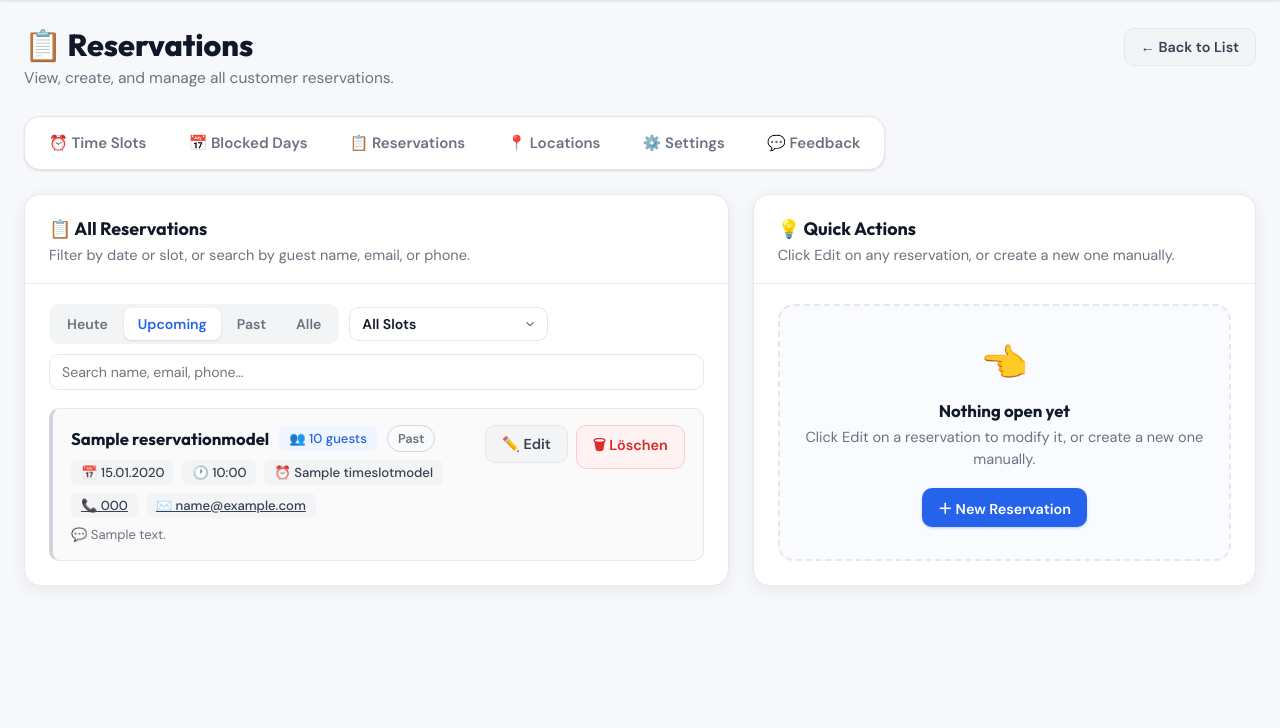
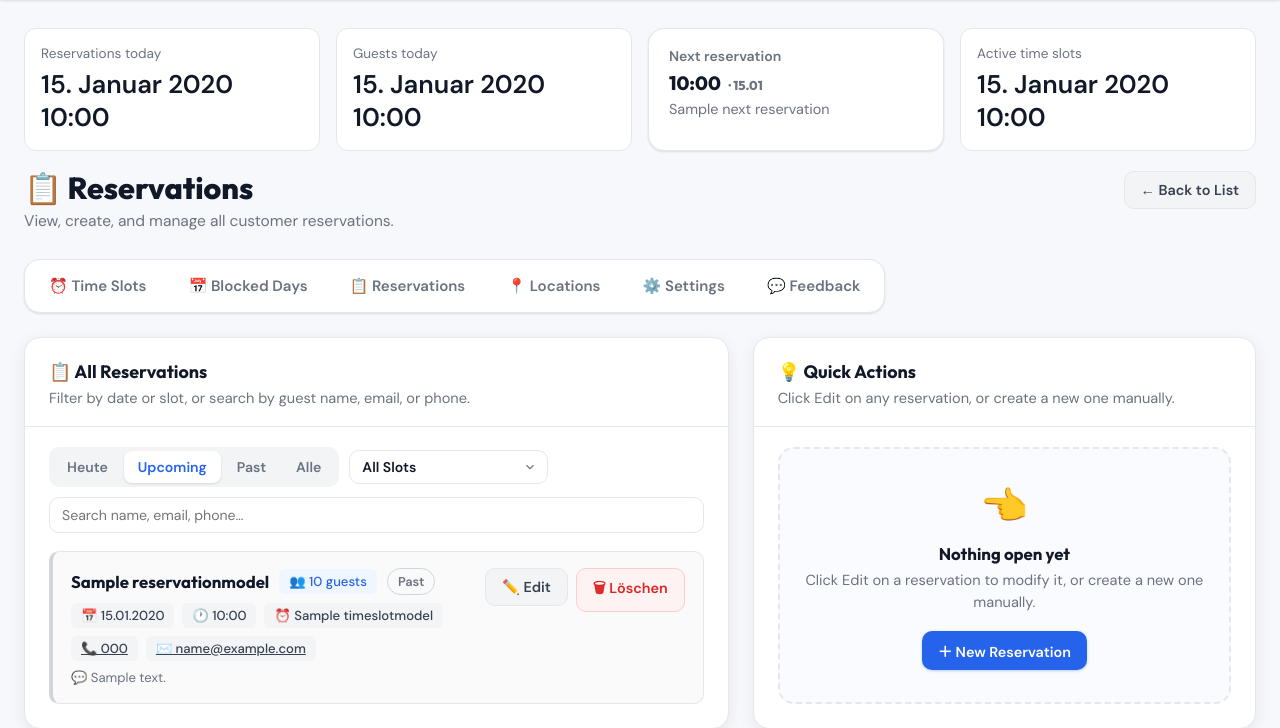
Before and after one commit to mic2025476/ming_dynastie, a Django app: template dashboard/templates/dashboard/index.html in a window 1280 px wide. Shown: the part 60-788 px from the top of the page. Before the commit the page ends 655 px from the top, so only its background shows below. Run offline with Django 4.2, Linux system fonts and the light colour scheme; tables that the repository leaves empty hold one stand-in row (values such as "Sample post"); the template is opened without the code that fills it: values that come from a table or form of the project are taken from there, most other values are stand-ins (such as "Sample title", 1, 10 or a date in 2020).

Commit message:
current date reservations overview and sending email to customer if info updated

```diff
--- a/dashboard/forms.py
+++ b/dashboard/forms.py
@@ -132,6 +132,7 @@ class ReservationForm(forms.ModelForm):
         self.fields["date"].input_formats = ["%Y-%m-%d"]
 
         today = date.today()
+        dashboard_overview = None
 
         if self.instance and self.instance.pk and self.instance.date and self.instance.date < today:
             self.fields["date"].widget.attrs["min"] = self.instance.date.strftime("%Y-%m-%d")
--- a/dashboard/templates/dashboard/index.html
+++ b/dashboard/templates/dashboard/index.html
@@ -468,6 +468,53 @@
       .filter-tab   { flex: 1; text-align: center; }
       .feedback-meta-grid { grid-template-columns: 1fr; }
     }
+      .overview-grid {
+      display: grid;
+      grid-template-columns: repeat(4, minmax(0, 1fr));
+      gap: 16px;
+      margin-bottom: 22px;
+    }
+
+    .overview-card {
+      background: var(--card);
+      border: 1px solid var(--border);
+      border-radius: var(--radius);
+      box-shadow: var(--shadow-sm);
+      padding: 18px 20px;
+    }
+
+    .overview-label {
+      font-size: 0.88rem;
+      font-weight: 600;
+      color: var(--muted);
+      margin-bottom: 8px;
+    }
+
+    .overview-value {
+      font-family: 'Outfit', sans-serif;
+      font-size: 1.8rem;
+      font-weight: 800;
+      line-height: 1.1;
+      color: var(--text);
+    }
+
+    .overview-subtext {
+      margin-top: 6px;
+      font-size: 0.9rem;
+      color: var(--muted);
+    }
+
+    @media (max-width: 980px) {
+      .overview-grid {
+        grid-template-columns: repeat(2, minmax(0, 1fr));
+      }
+    }
+
+    @media (max-width: 640px) {
+      .overview-grid {
+        grid-template-columns: 1fr;
+      }
+    }
   </style>
 </head>
 <body>
@@ -497,7 +544,61 @@
   </header>
 
   <div class="container">
+{% if dashboard_overview %}
+  <div style="display:grid;grid-template-columns:repeat(4,1fr);gap:16px;margin-bottom:20px;">
 
+    <div style="background:white;border:1px solid var(--border);border-radius:12px;padding:16px;">
+      <div style="font-size:0.85rem;color:var(--muted);margin-bottom:6px;">
+        {% trans "Reservations today" %}
+      </div>
+      <div style="font-size:1.6rem;font-weight:800;">
+        {{ dashboard_overview.total_today_reservations }}
+      </div>
+    </div>
+
+    <div style="background:white;border:1px solid var(--border);border-radius:12px;padding:16px;">
+      <div style="font-size:0.85rem;color:var(--muted);margin-bottom:6px;">
+        {% trans "Guests today" %}
+      </div>
+      <div style="font-size:1.6rem;font-weight:800;">
+        {{ dashboard_overview.total_today_guests }}
+      </div>
+    </div>
+
+<div class="overview-card">
+  <div class="overview-label">{% trans "Next reservation" %}</div>
+
+  {% if dashboard_overview.next_reservation %}
+    <a
+      href="{% url 'dashboard:home' %}?section=reservations&reservation_id={{ dashboard_overview.next_reservation.id }}"
+      style="text-decoration:none;color:inherit;display:block;"
+    >
+<div class="overview-value" style="font-size:1.2rem;">
+  {{ dashboard_overview.next_reservation.time|time:"H:i" }}
+  <span style="font-size:0.8rem;color:var(--muted);margin-left:4px;">
+    · {{ dashboard_overview.next_reservation.date|date:"d.m" }}
+  </span>
+</div>
+      <div class="overview-subtext">
+        {{ dashboard_overview.next_reservation.name }}
+      </div>
+    </a>
+  {% else %}
+    <div class="overview-value">—</div>
+  {% endif %}
+</div>
+
+    <div style="background:white;border:1px solid var(--border);border-radius:12px;padding:16px;">
+      <div style="font-size:0.85rem;color:var(--muted);margin-bottom:6px;">
+        {% trans "Active time slots" %}
+      </div>
+      <div style="font-size:1.6rem;font-weight:800;">
+        {{ dashboard_overview.active_slots_today }}
+      </div>
+    </div>
+
+  </div>
+{% endif %}
     <!-- PAGE HEADER -->
     <div class="page-header">
       <div>
@@ -551,7 +652,6 @@
         {% endif %}
       </div>
     </div>
-
     <!-- NAV TABS -->
     <nav class="top-nav">
       <a href="{% url 'dashboard:home' %}?section=timeslots"    class="{% if section == 'timeslots' %}active{% endif %}">⏰ {% trans "Time Slots" %}</a>
@@ -573,7 +673,6 @@
         {% endfor %}
       </div>
     {% endif %}
-
     <!-- MAIN GRID -->
     <div class="grid
       {% if section == 'reservations' %}reservations-grid
@@ -581,7 +680,6 @@
       {% elif section == 'locations' %}locations-grid
       {% endif %}
       {% if mode == 'edit' or mode == 'create' or mode == 'view' %}has-active-form{% endif %}">
-
       <!-- ═══════════════════════════════
            LEFT PANEL — List
       ════════════════════════════════ -->
```
Also changed, not shown: dashboard/templates/dashboard/_reservation_form.html (+28 -4 lines), dashboard/views.py (+129 -16 lines), reservations/email_sender.py (+47 -0 lines), 1 other file.
